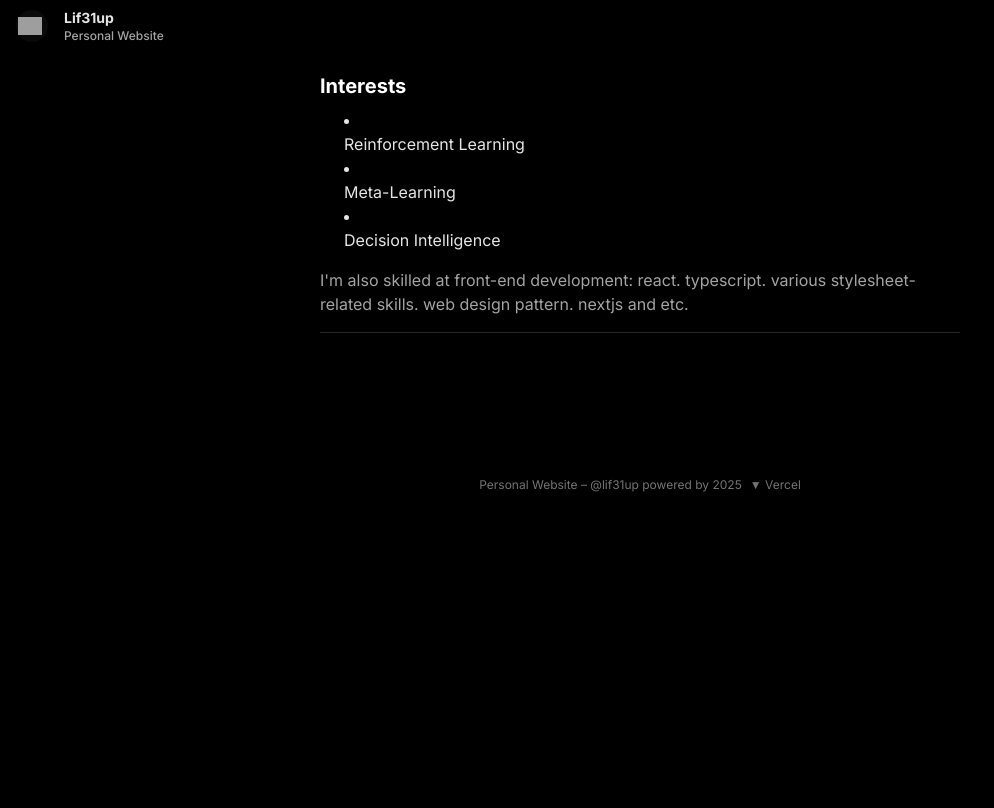
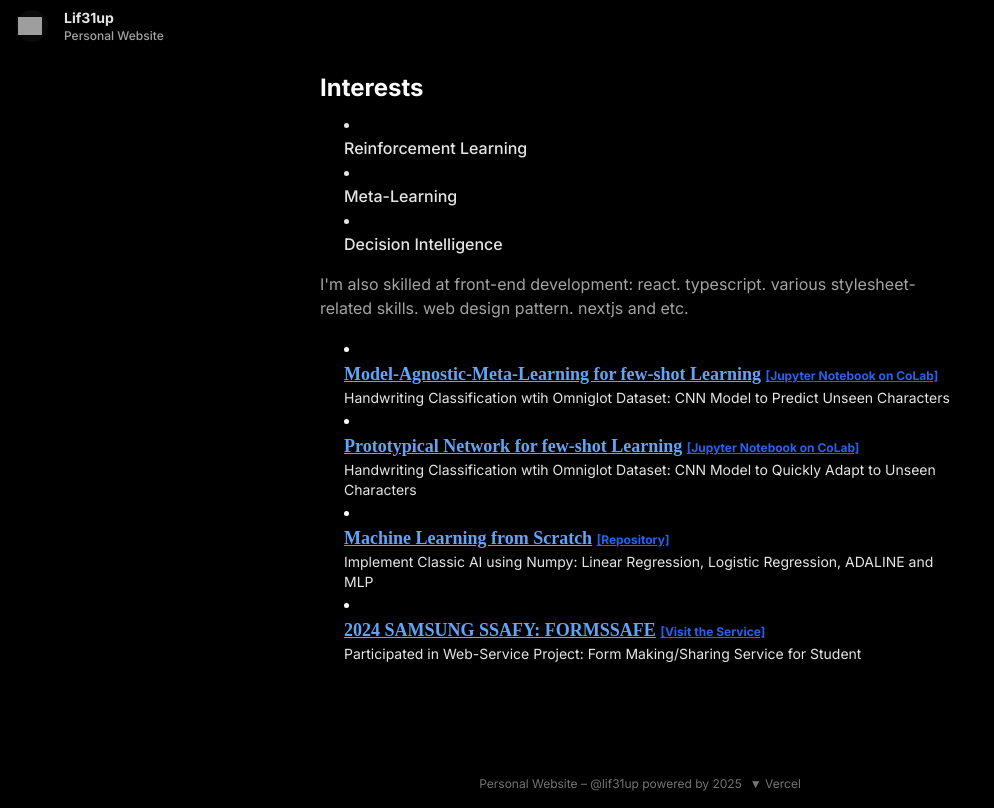
Before and after one commit to lif31up/personal-website, a Next.js app: page / in a window 1280 px wide. Shown: the whole page, without its empty margins (0-994 px from the left). Built offline with nearby package versions, Linux system fonts and the light colour scheme; no server answers; grey boxes are pictures that could not be loaded.

Commit message:
add projects

```diff
--- a/app/page.tsx
+++ b/app/page.tsx
@@ -3,18 +3,18 @@
 import GithubRepos from "@/component/feature/Github/GithubRepos";
 import GithubProfile from "@/component/feature/Github/GithubProfile";
 import { RecoilRoot } from "recoil";
-import Interest from "@/component/feature/Interest";
+import Interests from "@/component/feature/Interests";
 import SVG from "@/component/common/SVG";
+import Projects from "@/component/feature/Projects";
 
 export default function Home() {
   return (
     <section>
       <RecoilRoot>
         <GithubProfile />
-        <Interest />
-        <section className="lg:pt-4 pt-8 px-4 lg:px-80 bg-black">
-          <GithubRepos />
-        </section>
+        <Interests />
+        <Projects />
+        <GithubRepos />
       </RecoilRoot>
       <section className="lg:w-full h-fit flex items-center justify-center py-4 lg:mt-16 mt-4 gap-2 lg:text-xs text-xs text-neutral-500">
         <h1>Personal Website – @lif31up powered by 2025</h1>
--- a/component/feature/Github/GithubProfile.tsx
+++ b/component/feature/Github/GithubProfile.tsx
@@ -4,6 +4,7 @@ import ShortcutList from "@/component/feature/ShorutcutList";
 import Image from "next/image";
 import { useQuery } from "@tanstack/react-query";
 import ReactQueryProvider from "@/utils/ReactQuery";
+import desc from "@/public/desc.json";
 
 const GithubProfile = () => (
   <ReactQueryProvider>
@@ -13,9 +14,6 @@ const GithubProfile = () => (
 export default GithubProfile;
 
 // Description to my profile
-const desc: string =
-  "Hi, my name is Han Myeonghwan. Lover for computer, music, design and etc. Scroll down to see my programming journey.";
-
 async function queryFunction() {
   return await fetch(`https://api.github.com/users/lif31up`) // Fetch lif31up github profile
     .then((response) => {
@@ -115,7 +113,7 @@ function Presenter({ data }: DefaultProps<PresenterDataType>) {
           </h2>
         </div>
         <p className="text-neutral-400 pr-42 leading-tight mt-4 pb-5 border-b border-neutral-800">
-          {desc}
+          {desc.description}
         </p>
         <ShortcutList className="mt-3 -ml-1" />
       </section>
--- a/component/feature/Github/GithubRepos.tsx
+++ b/component/feature/Github/GithubRepos.tsx
@@ -53,7 +53,7 @@ function RepoBlockRender({ data }: DefaultProps<RepoBlockDataType[]>) {
   });
   // Styling for the RepoBlockRender container
   const style: TailProperties = {
-    box: "w-full h-fit",
+    box: "w-full h-fit lg:pt-4 pt-8 px-4 lg:px-80",
     layout: "grid gap-2",
   };
   return (
--- a/component/feature/Interest.tsx
+++ b/component/feature/Interests.tsx
@@ -3,39 +3,33 @@ import desc from "@/public/desc.json";
 import TailProperties, { cn } from "@/styles/TailProperties";
 import { ReactElement } from "react";
 
-function Interest({}) {
-  return <Presenter data={desc} />;
-} // Interest
-export default Interest;
+function Interests({}) {
+  return <Presenter data={desc.interests} />;
+} // Interests
+export default Interests;
 
-type PresenterDataType = {
-  interest: string[];
-}; // PresenterDataType
+type PresenterDataType = { desc: string; topics: string[] }; // PresenterDataType
 
 function Presenter({ data }: DefaultProps<PresenterDataType>) {
   if (!data) return <></>;
   const nodeListOfInterestBlock: ReactElement[] = [];
-  data.interest.forEach((name: string, index: number) => {
+  data.topics.forEach((name: string, index: number) => {
     nodeListOfInterestBlock.push(<InterestBlock data={name} key={index} />);
   });
 
   const style: TailProperties = {
-    box: "w-full h-full pb-4 lg:mt-4 mt-4 lg:mb-0 mb-2 lg:px-0 border-b border-b-neutral-800",
+    box: "w-full h-full lg:mt-4 mt-4",
     layout: "grid justify-items-start items-start",
     typo: "text-white",
   };
   return (
-    <section className="w-full h-fit lg:pb-12 lg:px-80 px-4">
+    <section className="w-full h-fit lg:px-80 px-4">
       <div className={cn(style)}>
-        <h1 className="mb-2 text-white font-bold text-xl">Interests</h1>
+        <h1 className="mb-2 text-white font-bold text-2xl">Interests</h1>
         <div className="lg:ml-6 ml-4 text-neutral-200">
           {nodeListOfInterestBlock}
         </div>
-        <p className="mt-4 text-neutral-400 text-md">
-          {
-            "I'm also skilled at front-end development: react. typescript. various stylesheet-related skills. web design pattern. nextjs and etc."
-          }
-        </p>
+        <p className="mt-4 text-neutral-400 text-md">{data.desc}</p>
       </div>
     </section>
   );
@@ -44,7 +38,7 @@ function Presenter({ data }: DefaultProps<PresenterDataType>) {
 function InterestBlock({ data }: DefaultProps<string>) {
   return (
     <li>
-      <h1 className="text-md">{data}</h1>
+      <h1 className="text-md font-medium">{data}</h1>
     </li>
   );
 }
--- /dev/null
+++ b/component/feature/Projects.tsx
@@ -0,0 +1,54 @@
+import DefaultProps from "@/utils/DefaultProps";
+import TailProperties, { cn } from "@/styles/TailProperties";
+import { ReactElement } from "react";
+import desc from "@/public/desc.json";
+
+const Projects = () => <Container data={desc.projects} />;
+export default Projects;
+
+type ProjectDataType = {
+  name: string;
+  desc: string;
+  url0: string;
+  url1: string;
+  comment: string;
+}; // ProjectDataType
+function Container({ data }: DefaultProps<ProjectDataType[]>) {
+  const nodeListOfProjects: ReactElement[] = [];
+  data?.forEach((element, index) => {
+    nodeListOfProjects.push(
+      <li key={index} className="">
+        <div>
+          <a
+            href={element.url0}
+            className="text-lg font-bold _font-roboto text-blue-400 underline"
+            title={element.url0}
+          >
+            {element.name}
+          </a>
+          &nbsp;
+          <a
+            href={element.url1}
+            className="text-xs font-bold text-blue-600 underline"
+            title={element.url1}
+          >
+            {element.desc}
+          </a>
+        </div>
+        <p className="text-neutral-200 text-sm">{element.comment}</p>
+      </li>
+    );
+  });
+  const style: TailProperties = {
+    box: "w-full h-full lg:px-0",
+    layout: "grid justify-items-start items-start",
+    typo: "text-white",
+  };
+  return (
+    <section className="w-full h-fit lg:pb-8 pb-2 pt-4 lg:px-80 px-4">
+      <div className={cn(style)}>
+        <div className="lg:ml-6 ml-4">{nodeListOfProjects}</div>
+      </div>
+    </section>
+  );
+}
--- a/public/desc.json
+++ b/public/desc.json
@@ -1,3 +1,41 @@
 {
-	"interest": ["Reinforcement Learning", "Meta-Learning", "Decision Intelligence"]
+	"interests": {
+		"desc": "I'm also skilled at front-end development: react. typescript. various stylesheet-related skills. web design pattern. nextjs and etc.",
+		"topics": [
+			"Reinforcement Learning",
+			"Meta-Learning",
+			"Decision Intelligence"
+		]
+	},
+	"description": "Hi, my name is Han Myeonghwan(한 명환). Lover for computer, music, design and etc. Scroll down to see my programming journey.",
+	"projects": [
+		{
+			"name": "Model-Agnostic-Meta-Learning for few-shot Learning",
+			"desc": "[Jupyter Notebook on CoLab]",
+			"url0": "https://github.com/lif31up/model-agnostic-meta-learning",
+			"url1": "https://colab.research.google.com/drive/1ZmtP8rMZsSN_yA6tz3IKQU0ECXeAI018#scrollTo=4IR1_oxrGN3U",
+			"comment": "Handwriting Classification wtih Omniglot Dataset: CNN Model to Predict Unseen Characters"
+		},
+		{
+			"name": "Prototypical Network for few-shot Learning",
+			"desc": "[Jupyter Notebook on CoLab]",
+			"url0": "https://github.com/lif31up/prototypical-network",
+			"url1": "https://colab.research.google.com/drive/1ZmtP8rMZsSN_yA6tz3IKQU0ECXeAI018#scrollTo=4IR1_oxrGN3U",
+			"comment": "Handwriting Classification wtih Omniglot Dataset: CNN Model to Quickly Adapt to Unseen Characters"
+		},
+		{
+			"name": "Machine Learning from Scratch",
+			"desc": "[Repository]",
+			"url0": "https://github.com/lif31up/machine-learning-from-scratch",
+			"url1": "https://github.com/lif31up/machine-learning-from-scratch/",
+			"comment": "Implement Classic AI using Numpy: Linear Regression, Logistic Regression, ADALINE and MLP"
+		},
+		{
+			"name": "2024 SAMSUNG SSAFY: FORMSSAFE",
+			"desc": "[Visit the Service]",
+			"url0": "https://github.com/lif31up/formssafe",
+			"url1": "https://formssafe.com/",
+			"comment": "Participated in Web-Service Project: Form Making/Sharing Service for Student"
+		}
+	]
 }
--- a/styles/_font.scss
+++ b/styles/_font.scss
@@ -1,2 +1,6 @@
 /*external sources*/
 @import url('https://fonts.googleapis.com/css2?family=Lalezar&display=swap');
+
+._font-roboto {
+  font-family: Roboto sans-serif;
+}
--- a/styles/index.css
+++ b/styles/index.css
@@ -1,6 +1,10 @@
 /*external sources*/
 @import url("https://fonts.googleapis.com/css2?family=Lalezar&display=swap");
 @import "animate.css/animate.css";
+._font-roboto {
+  font-family: Roboto sans-serif;
+}
+
 ._wh-screen {
   width: 100vw;
   height: 100vh;
```
Also changed, not shown: 1 other file (tests, documents, lock files or other folders).
